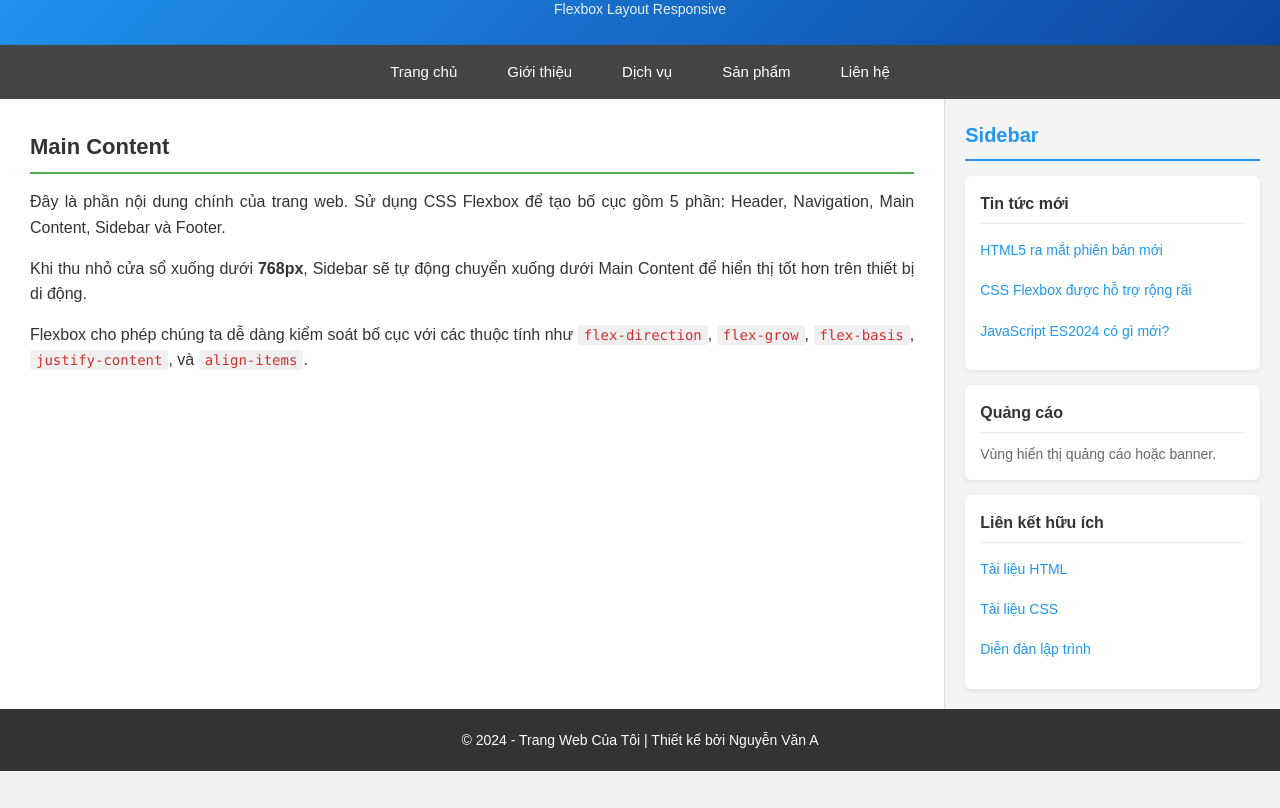
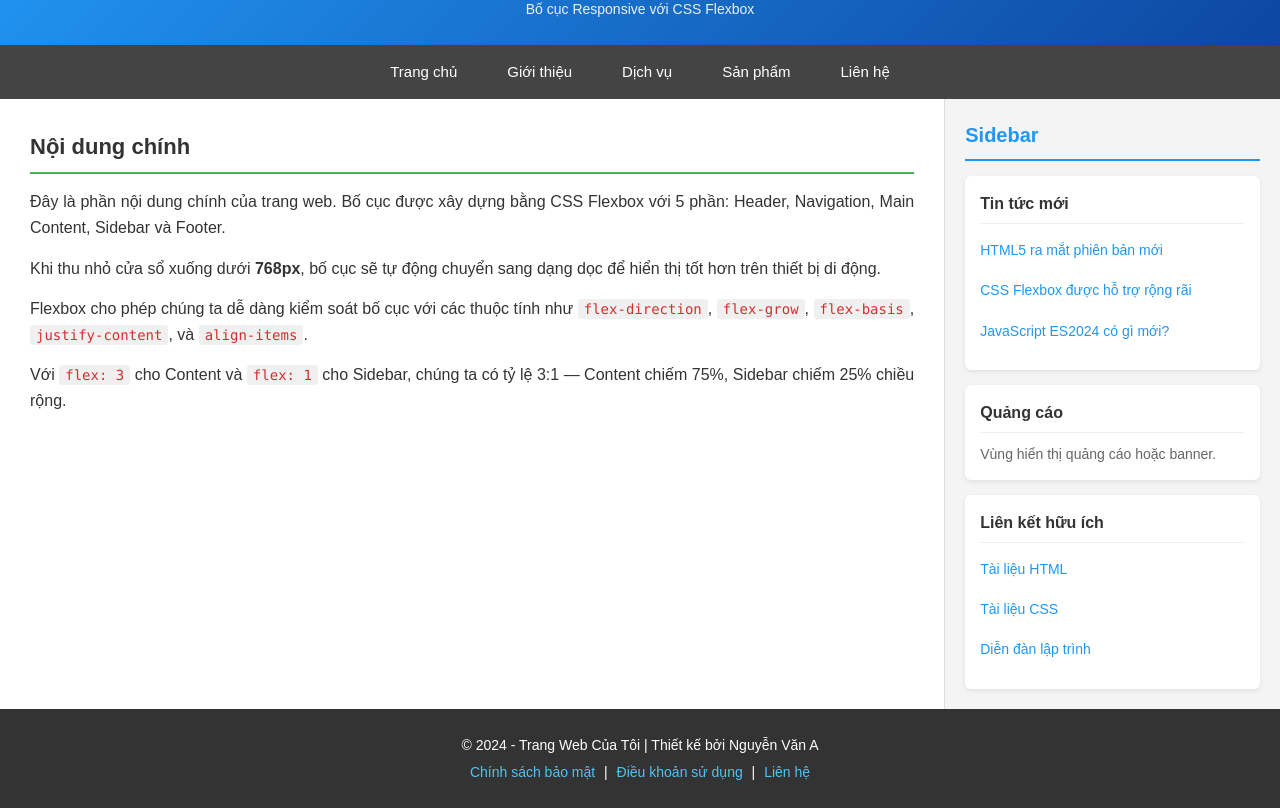
Before and after one commit to dtc245200106-ux/bai-tap-flexbox-layout, a plain HTML site: page index.html in a window 1280 px wide. Shown: the part 77-885 px from the top of the page. Before the commit the page ends 848 px from the top, so only its background shows below. Drawn offline with Linux system fonts and the light colour scheme.

Commit message:
Add files via upload

```diff
--- a/index.html
+++ b/index.html
@@ -3,7 +3,7 @@
     <head>
         <meta charset="UTF-8">
         <meta name="viewport" content="width=device-width, initial-scale=1.0">
-        <title>Flexbox Layout</title>
+        <title>Flexbox Layout Responsive</title>
         <link rel="stylesheet" href="style.css">
     </head>
     <body>
@@ -12,8 +12,8 @@
                  HEADER - Tiêu đề trang
                  ============================================ -->
             <header class="header">
-                <h1>Header</h1>
-                <p>Flexbox Layout Responsive</p>
+                <h1>Trang Web Của Tôi</h1>
+                <p>Bố cục Responsive với CSS Flexbox</p>
             </header>
 
             <!-- ============================================
@@ -35,22 +35,27 @@
             <div class="main-container">
                 <!-- Nội dung chính -->
                 <main class="content">
-                    <h2>Main Content</h2>
+                    <h2>Nội dung chính</h2>
                     <p>
-                        Đây là phần nội dung chính của trang web. Sử dụng CSS
-                        Flexbox để tạo bố cục gồm 5 phần: Header, Navigation,
+                        Đây là phần nội dung chính của trang web. Bố cục được xây
+                        dựng bằng CSS Flexbox với 5 phần: Header, Navigation,
                         Main Content, Sidebar và Footer.
                     </p>
                     <p>
-                        Khi thu nhỏ cửa sổ xuống dưới <b>768px</b>, Sidebar sẽ
-                        tự động chuyển xuống dưới Main Content để hiển thị tốt
-                        hơn trên thiết bị di động.
+                        Khi thu nhỏ cửa sổ xuống dưới <b>768px</b>, bố cục sẽ tự
+                        động chuyển sang dạng dọc để hiển thị tốt hơn trên thiết
+                        bị di động.
                     </p>
                     <p>
-                        Flexbox cho phép chúng ta dễ dàng kiểm soát bố cục với
-                        các thuộc tính như <code>flex-direction</code>,
+                        Flexbox cho phép chúng ta dễ dàng kiểm soát bố cục với các
+                        thuộc tính như <code>flex-direction</code>,
                         <code>flex-grow</code>, <code>flex-basis</code>,
                         <code>justify-content</code>, và <code>align-items</code>.
+                    </p>
+                    <p>
+                        Với <code>flex: 3</code> cho Content và <code>flex: 1</code>
+                        cho Sidebar, chúng ta có tỷ lệ 3:1 — Content chiếm 75%,
+                        Sidebar chiếm 25% chiều rộng.
                     </p>
                 </main>
 
@@ -88,6 +93,11 @@
                  ============================================ -->
             <footer class="footer">
                 <p>&copy; 2024 - Trang Web Của Tôi | Thiết kế bởi Nguyễn Văn A</p>
+                <p>
+                    <a href="#">Chính sách bảo mật</a> |
+                    <a href="#">Điều khoản sử dụng</a> |
+                    <a href="#">Liên hệ</a>
+                </p>
             </footer>
         </div>
     </body>
--- a/style.css
+++ b/style.css
@@ -77,14 +77,14 @@ body {
    ============================================ */
 .main-container {
     display: flex;
-    flex: 1;              /* Chiếm toàn bộ không gian còn lại */
+    flex: 1;
 }
 
 /* ============================================
    CONTENT - Nội dung chính
    ============================================ */
 .content {
-    flex: 3;              /* Chiếm 3 phần */
+    flex: 3;
     background-color: #fff;
     padding: 30px;
     overflow-y: auto;
@@ -116,7 +116,7 @@ body {
    SIDEBAR - Nội dung phụ
    ============================================ */
 .sidebar {
-    flex: 1;              /* Chiếm 1 phần */
+    flex: 1;
     background-color: #f4f4f4;
     padding: 20px;
     border-left: 1px solid #ddd;
@@ -188,6 +188,20 @@ body {
     font-size: 14px;
 }
 
+.footer p {
+    margin: 5px 0;
+}
+
+.footer a {
+    color: #4fc3f7;
+    text-decoration: none;
+    margin: 0 5px;
+}
+
+.footer a:hover {
+    text-decoration: underline;
+}
+
 /* ============================================
    ✅ RESPONSIVE - MEDIA QUERIES
    ============================================ */
```
